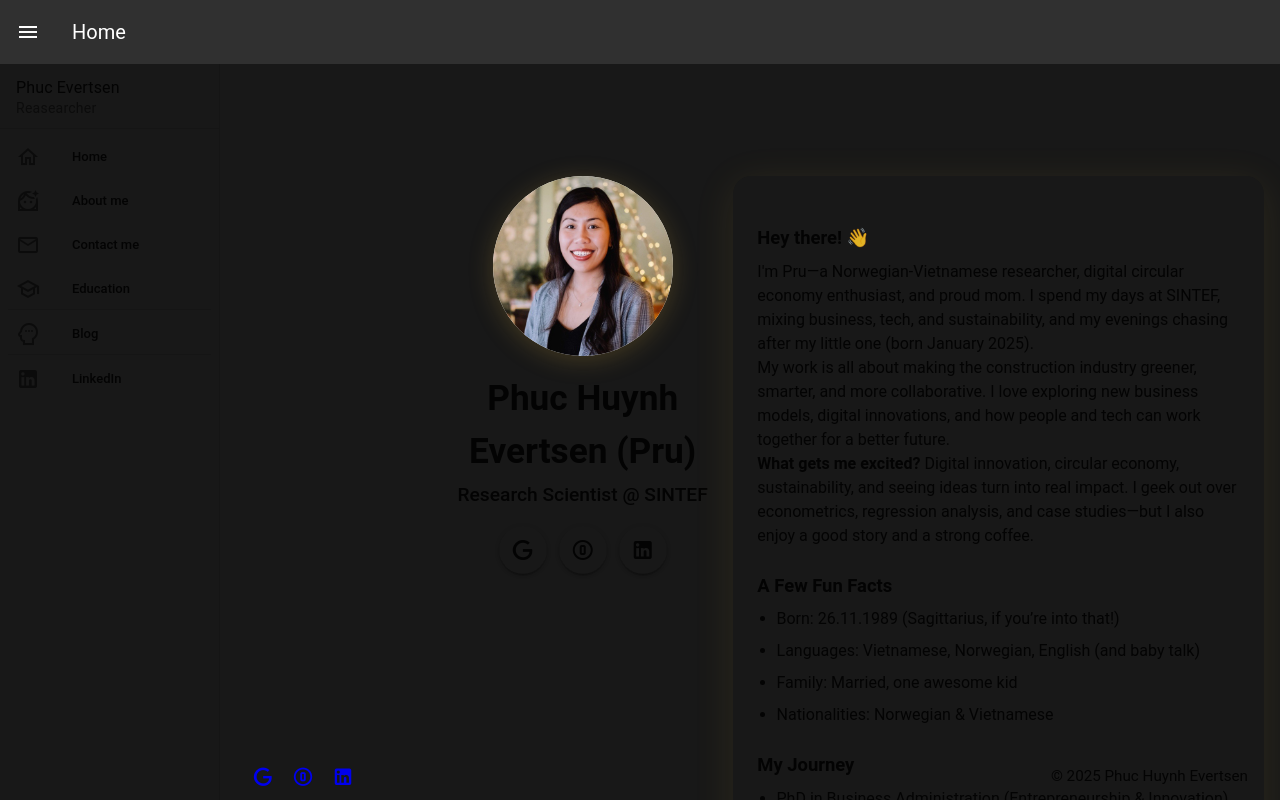
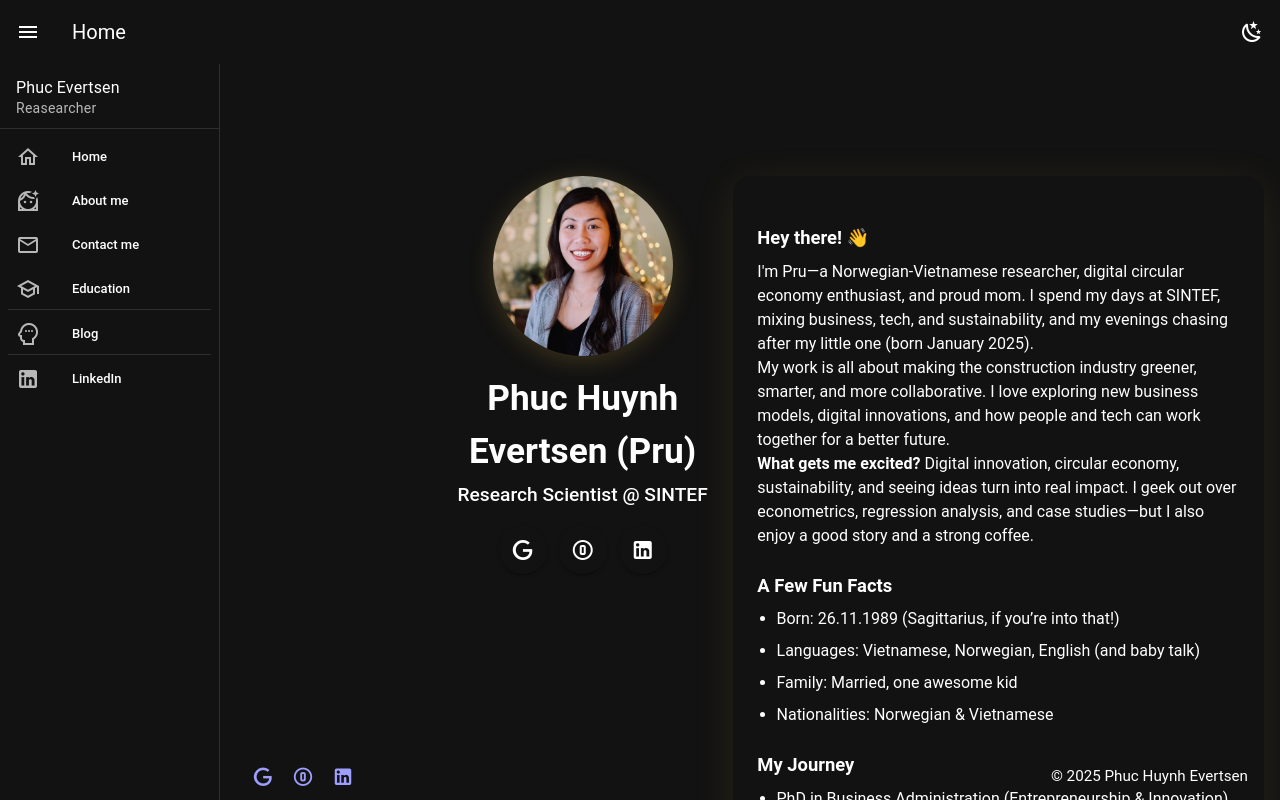
Before and after one commit to TommyEvertsen/Portofolio-Pru, a Vue app: page /AboutMe in a window 1280 px wide. Both pictures are taken after a click on the button 28 px from the left and 32 px from the top of the page. Shown: the top 800 px of the page. Built offline with nearby package versions, Linux system fonts and the light colour scheme; a small style sheet from the web is missing.

Commit message:
made light and dark theme

```diff
--- a/src/App.vue
+++ b/src/App.vue
@@ -1,7 +1,7 @@
 <template>
   <v-app>
     <NavigationDrawer />
-    <v-main style="background-color: #181818">
+    <v-main style="background-color: var(--main)">
       <router-view />
     </v-main>
   </v-app>
--- a/src/components.d.ts
+++ b/src/components.d.ts
@@ -13,6 +13,5 @@
     NavigationDrawer: typeof import('./components/NavigationDrawer.vue')['default']
     RouterLink: typeof import('vue-router')['RouterLink']
     RouterView: typeof import('vue-router')['RouterView']
-    StratcherButton: typeof import('./components/StratcherButton.vue')['default']
   }
 }
--- a/src/components/AppFooter.vue
+++ b/src/components/AppFooter.vue
@@ -41,9 +41,9 @@
 
 <style scoped>
 .app-footer {
-  background: var(--main-black);
-  color: var(--main-gold);
-  border-top: 1px solid var(--main-gold);
+  background: var(--main);
+  color: var(--main-secondary);
+  border-top: 1px solid var(--main-secondary);
   display: flex;
   align-items: center;
   justify-content: space-between;
@@ -57,22 +57,16 @@
 }
 
 .social-link :deep(.v-icon) {
-  color: var(--main-gold-light);
+  color: var(--icons-bright);
   transition: color 0.2s;
 }
 
 .social-link :deep(.v-icon):hover {
-  color: var(--main-pink);
+  color: var(--main-secondary);
 }
 
 .footer-text {
-  color: var(--main-gold);
+  color: var(--main-secondary);
   font-size: 0.95rem;
 }
-
-.footer-license {
-  color: var(--main-gold-light);
-  text-decoration: underline;
-  margin-left: 4px;
-}
 </style>
--- a/src/components/NavigationDrawer.vue
+++ b/src/components/NavigationDrawer.vue
@@ -1,17 +1,22 @@
 <template>
-  <v-app-bar elevation="0" color="#303030">
+  <v-app-bar elevation="0" color="var(--main-grey)">
     <template v-slot:prepend>
       <v-app-bar-nav-icon
         @click="show"
-        color="var(--main-gold)"
+        color="var(--icons-bright)"
       ></v-app-bar-nav-icon>
     </template>
 
-    <v-app-bar-title>{{ $route.title || "Home" }} </v-app-bar-title>
+    <v-app-bar-title>{{ $route.meta.title || "Home" }} </v-app-bar-title>
 
     <template v-slot:append>
-      <v-btn icon color="var(--main-gold-light)">
+      <v-btn icon color="var(--icons-bright)">
         <v-icon>mdi-document</v-icon>
+      </v-btn>
+      <v-btn icon @click="toggleTheme" color="var(--main-gold-light)">
+        <v-icon>{{
+          isDark ? "mdi-weather-night" : "mdi-white-balance-sunny"
+        }}</v-icon>
       </v-btn>
     </template>
   </v-app-bar>
@@ -20,7 +25,7 @@
     width="220"
     v-if="drawer"
     v-model="drawer"
-    color="var(--main-black)"
+    color="var(--main)"
   >
     <v-list>
       <v-list-item
@@ -33,7 +38,7 @@
 
     <v-divider></v-divider>
 
-    <v-list color="#6495ED" density="compact" nav>
+    <v-list color="var(--navigation-links)" density="compact" nav>
       <v-list-item
         v-for="link in mainlinks"
         :key="link.title"
@@ -77,16 +82,28 @@
 </template>
 
 <script setup>
-import { ref, defineAsyncComponent } from "vue";
+import { ref, watch } from "vue";
 import { useRouter } from "vue-router";
 
 const drawer = ref(false);
-
 const router = useRouter();
 
 const show = () => {
   drawer.value = !drawer.value;
 };
+
+// Theme toggle logic
+const isDark = ref(true);
+
+const toggleTheme = () => {
+  isDark.value = !isDark.value;
+  document.body.classList.toggle("theme-dark", isDark.value);
+  document.body.classList.toggle("theme-light", !isDark.value);
+};
+
+if (typeof window !== "undefined") {
+  document.body.classList.add("theme-dark");
+}
 
 const navigateToAboutMe = () => {
   router.push({ name: "/AboutMe" }).then(() => {
@@ -176,6 +193,11 @@
   > v-list-item--one-line
   > v-list-item--rounded
   > v-list-item--variant-text {
-  color: #ffdbdb;
+  color: var(--main-secondary);
+}
+
+.v-list-item.v-list-item--active {
+  color: var(--main-pink) !important;
+  background: rgba(201, 161, 59, 0.08) !important;
 }
 </style>
--- a/src/pages/AboutMe.vue
+++ b/src/pages/AboutMe.vue
@@ -19,7 +19,7 @@
               icon
               href="https://scholar.google.com/citations?user=49P1U8sAAAAJ&hl=vi&oi=ao"
               target="_blank"
-              color="var(--main-pink)"
+              color="var(--icons-dark)"
               title="Google Scholar"
             >
               <v-icon>mdi-google</v-icon>
@@ -28,7 +28,7 @@
               icon
               href="https://orcid.org/0000-0003-3783-0342"
               target="_blank"
-              color="var(--main-pink)"
+              color="var(--icons-dark)"
               title="ORCID"
             >
               <v-icon>mdi-alpha-o-circle-outline</v-icon>
@@ -37,7 +37,7 @@
               icon
               href="https://www.linkedin.com/in/phucevertsen/"
               target="_blank"
-              color="var(--main-pink)"
+              color="var(--icons-dark)"
               title="LinkedIn"
             >
               <v-icon>mdi-linkedin</v-icon>
@@ -209,32 +209,27 @@
 
 <script setup></script>
 
-<style scoped>
+<style>
 .about-main {
-  background: var(--main-black);
+  background: var(--main);
   min-height: 100vh;
   padding-top: 32px;
 }
 
 .avatar-shadow {
   box-shadow: 0 4px 24px rgba(201, 161, 59, 0.25);
-  border: 4px solid var(--main-gold);
+  border: 4px solid var(--main-secondary);
 }
 
 .about-name {
   font-size: 2.2rem;
   font-weight: 700;
-  color: var(--main-white);
+  color: var(--text-headline);
   margin-bottom: 0.2rem;
 }
 
-.pink {
-  color: var(--main-pink);
-  font-weight: 700;
-}
-
 .about-title {
-  color: var(--main-gold);
+  color: var(--main-secondary);
   font-size: 1.2rem;
   font-weight: 500;
   margin-bottom: 1rem;
@@ -245,19 +240,19 @@
   gap: 12px;
   justify-content: center;
   margin-top: 8px;
-  color: var(--main-pink);
+  color: var(--main-secondary);
 }
 
 .about-card {
   background: var(--main-white);
   border-radius: 18px;
-  border: 4px solid var(--main-gold);
-  color: var(--main-black);
+  border: 4px solid var(--main-secondary);
+  color: var(--text-black);
   box-shadow: 0 8px 40px rgba(201, 161, 59, 0.12);
 }
 
 .section-title {
-  color: var(--main-gold);
+  color: var(--main-secondary);
   font-size: 1.15rem;
   font-weight: 600;
   margin-bottom: 0.5rem;
@@ -271,10 +266,11 @@
 
 .about-card li {
   margin-bottom: 0.5rem;
+  color: var(--text-black);
 }
 
 .about-card a {
-  color: var(--main-black);
+  color: var(--text-black);
   text-decoration: underline;
 }
 </style>
--- a/src/plugins/vuetify.ts
+++ b/src/plugins/vuetify.ts
@@ -14,6 +14,6 @@
 // https://vuetifyjs.com/en/introduction/why-vuetify/#feature-guides
 export default createVuetify({
   theme: {
-    defaultTheme: "light",
+    defaultTheme: "dark",
   },
 });
--- a/src/styles/styles.css
+++ b/src/styles/styles.css
@@ -1,16 +1,39 @@
-:root {
-  --main-black: #181818;
+:root,
+.theme-dark {
+  --main: #181818;
+  --main-secondary: #c9a13b;
+  --main-gold: #c9a13b;
+  --main-gold-dark: #a4842a;
+  --main-gold-light: #ffd700;
+  --main-white: #f5f5f5;
+  --main-grey: #303030;
+  --main-pink: #ffdbdb;
+  --text-black: #181818;
+  --text-headline: #f5f5f5;
+  --navigation-links: #ffd700;
+  --icons-bright: #ffd700;
+  --icons-dark: #c9a13b;
+}
+
+.theme-light {
+  --main: #f5f5f5;
+  --main-secondary: #e91e63;
   --main-gold: #c9a13b;
   --main-gold-dark: #a4842a;
   --main-gold-light: #ffd700;
   --main-white: #fff;
-  --main-grey: #303030;
-  --main-pink: #ffdbdb;
-  --main-white: #f5f5f5;
+  --main-grey: #eaeaea;
+  --main-pink: #e91e63;
+  --text-black: #181818;
+  --text-headline: #181818;
+  --navigation-links: #181818;
+  --icons-bright: #e91e63;
+  --icons-dark: #e91e63;
 }
 
+/* Use variables everywhere below */
 .home-main {
-  background: var(--main-black);
+  background: var(--main);
 }
 
 .home-container {
@@ -18,7 +41,7 @@
   min-height: 100vh;
   margin: 0;
   border-radius: 0;
-  background: var(--main-black);
+  background: var(--main);
   box-shadow: none;
   border: none;
   display: flex;
@@ -29,13 +52,13 @@
 
 .avatar-shadow {
   box-shadow: 0 4px 24px rgba(201, 161, 59, 0.25);
-  border: 4px solid var(--main-gold);
+  border: 4px solid var(--main-secondary);
 }
 
 .home-title {
   font-size: 2.2rem;
   font-weight: 700;
-  color: var(--main-gold);
+  color: var(--text-headline);
   margin-bottom: 0.5rem;
   letter-spacing: 1px;
   text-shadow: 0 2px 8px rgba(201, 161, 59, 0.15);
@@ -44,7 +67,7 @@
 .home-name {
   font-size: 2.3rem;
   font-weight: 700;
-  color: var(--main-white);
+  color: var(--text-headline);
   margin-bottom: 0.5rem;
   letter-spacing: 1px;
   text-shadow: 0 2px 8px rgba(24, 24, 24, 0.3);
@@ -52,7 +75,7 @@
 
 .home-subtitle {
   font-size: 1.5rem;
-  color: var(--main-gold);
+  color: var(--main-secondary);
   margin-bottom: 1.5rem;
   font-weight: 500;
   letter-spacing: 0.5px;
@@ -61,12 +84,12 @@
 .info-card {
   border-radius: 25px !important;
   padding: 2rem;
-  border: 4px solid var(--main-gold) !important;
-  background-color: var(--main-white);
+  border: 4px solid var(--main-secondary) !important;
+  background-color: var(--main-white) !important;
 }
 
 .card-title {
-  color: var(--main-gold);
+  color: var(--main-secondary);
   font-size: 1.3rem;
   font-weight: 600;
   margin-bottom: 1rem;
@@ -75,20 +98,14 @@
 
 .card-desc {
   font-size: 1.1rem;
-  color: var(--main-black);
+  color: var(--text-black);
   margin-bottom: 2.5rem;
   line-height: 1.7;
   letter-spacing: 0.2px;
 }
 
-.contact-btn {
-  color: var(--main-gold) !important;
-  transition: background 0.2s, color 0.2s;
-}
-
-.contact-btn:hover {
-  background: var(--main-gold) !important;
-  color: var(--main-black) !important;
+.about-links > v-btn {
+  color: #181818 !important;
 }
 
 /* App bar */
@@ -97,29 +114,30 @@
 }
 
 .v-navigation-drawer {
-  border-right: 3px solid var(--main-gold);
+  border-right: 3px solid var(--main-secondary);
 }
 
 .v-app-bar-title {
-  color: var(--main-white);
+  color: var(--text-headline);
 }
 
 .v-list-item-title {
-  color: var(--main-white);
+  color: var(--text-headline);
 }
 
 .v-list-item__prepend {
-  color: var(--main-gold-light);
+  color: var(--icons-bright);
 }
 
 .v-list-item-subtitle {
-  color: var(--main-white);
+  color: var(--text-headline);
 }
 
 .v-divider {
   border-width: 1.2px;
-  color: var(--main-white);
+  color: var(--text-headline);
 }
+
 /* Animations */
 .fade-in {
   animation: fadein 2s;
```
